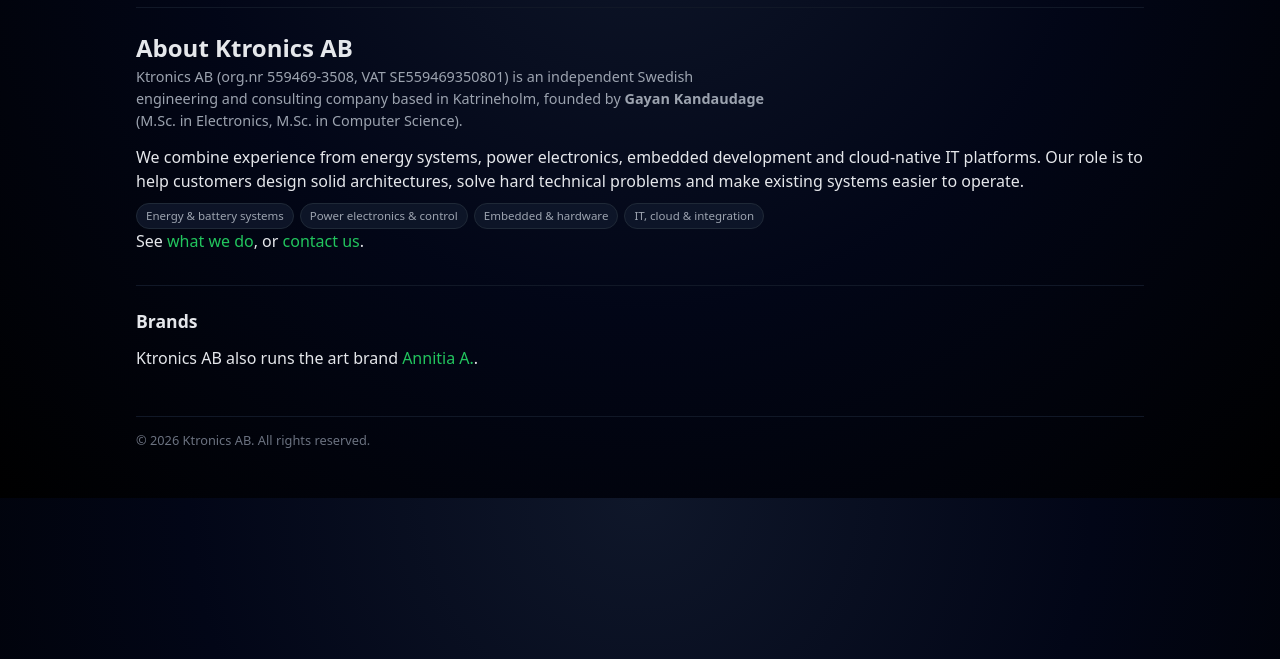
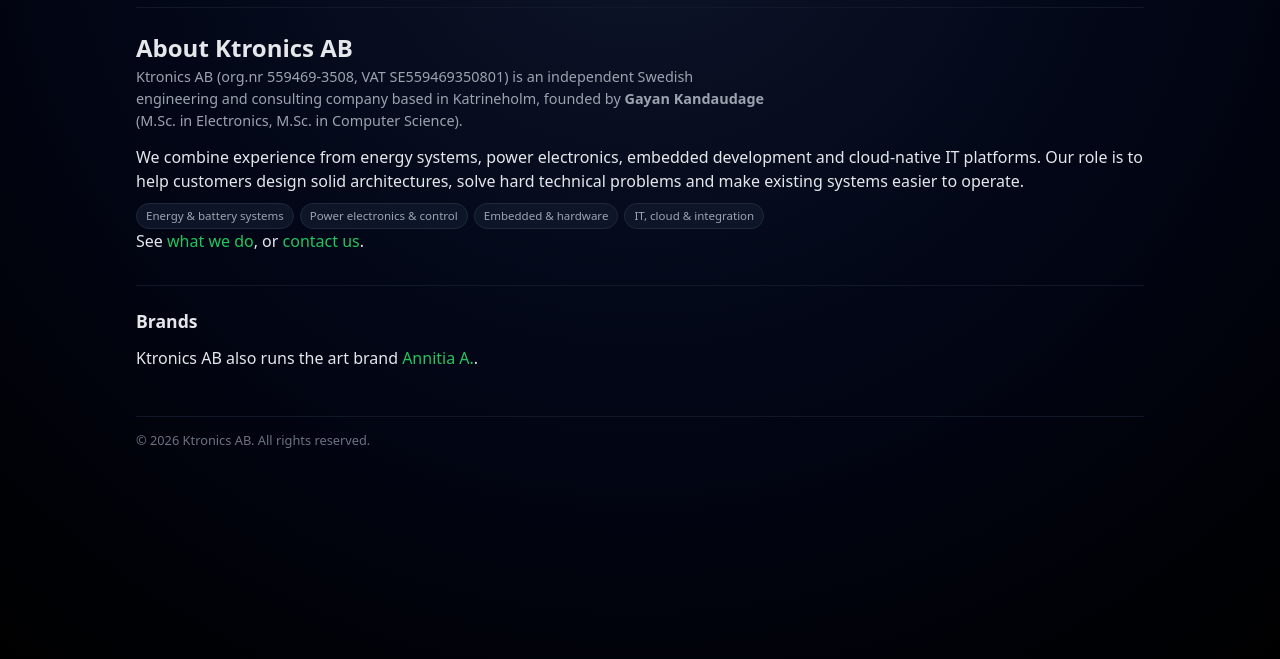
Before and after one commit to pcgayan/pcgayan.github.io, a plain HTML site: page about/index.html in a window 1280 px wide. Shown: the part 141-800 px from the top of the page. Drawn offline with Linux system fonts and the light colour scheme.

Commit message:
Background gradient fills the full window on short pages

```diff
--- a/about/index.html
+++ b/about/index.html
@@ -318,6 +318,7 @@
     }
   </style>
   <style>
+    body{min-height:100vh}
     .topnav{display:flex;flex-wrap:wrap;gap:6px 18px;margin-top:6px;font-size:.9rem}
     .topnav a{color:var(--text);text-decoration:none;border-bottom:1px solid transparent}
     .topnav a:hover,.topnav a[aria-current=page]{border-bottom-color:var(--primary)}
```
Also changed, not shown: brands/index.html (+1 -0 lines), contact/index.html (+1 -0 lines), index.html (+1 -0 lines), services/embedded-hardware/index.html (+1 -0 lines), services/energy-battery-solutions/index.html (+1 -0 lines), services/index.html (+1 -0 lines), services/it-consulting-operations/index.html (+1 -0 lines), services/it-electronics-products/index.html (+1 -0 lines), services/power-electronics/index.html (+1 -0 lines), services/software-cloud-integration/index.html (+1 -0 lines).
